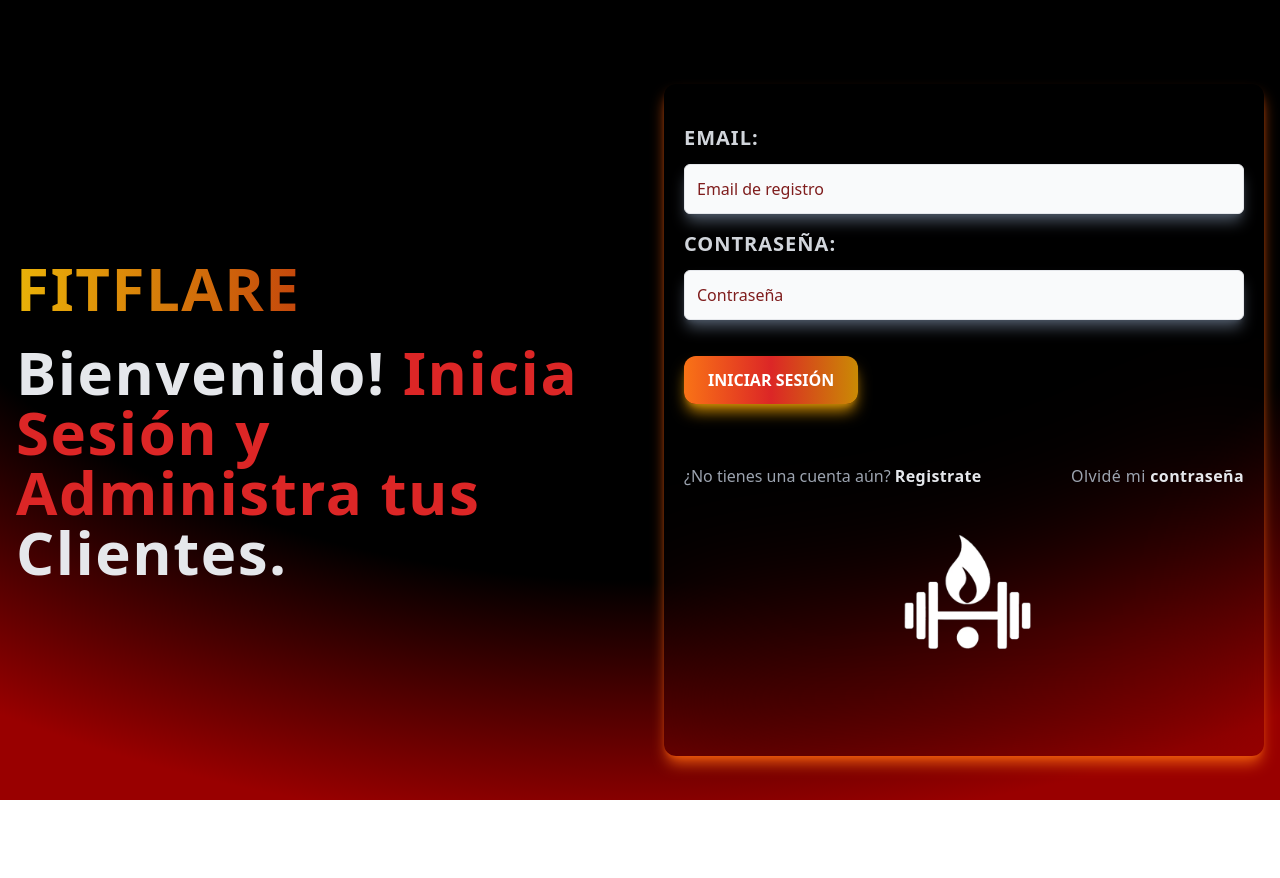
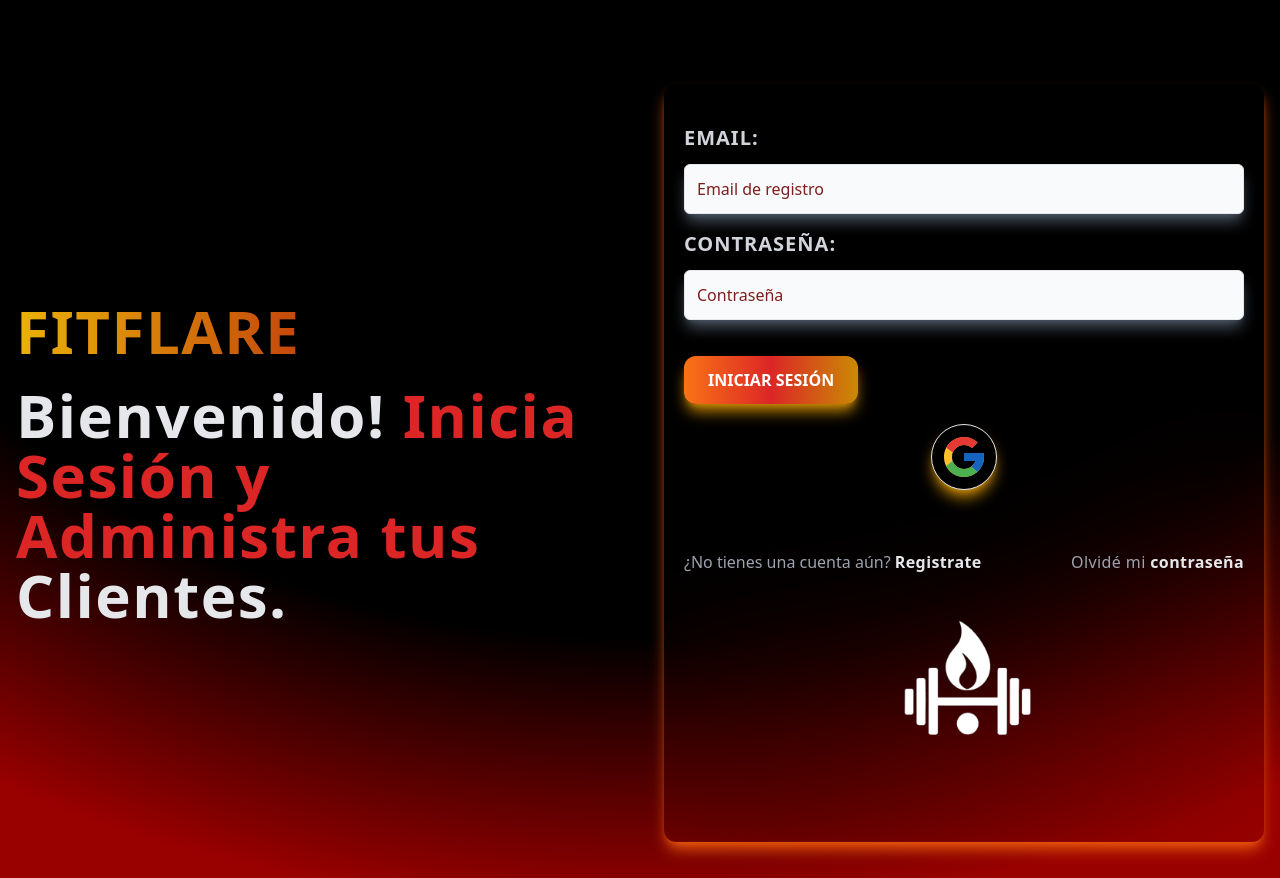
Before and after one commit to Alessandro1809/coliseo-frontend, a React (Vite) app: page / in a window 1280 px wide. Before the commit the page ends 800 px from the top, so only its background shows below. Built offline with nearby package versions, Linux system fonts and the light colour scheme; no server answers; what tailwindcss-animated would draw is missing.

Commit message:
initial G-auth

```diff
--- /dev/null
+++ b/src/components/Iconos/Google.jsx
@@ -0,0 +1,9 @@
+const Google = () => {
+  return (
+    <svg xmlns="http://www.w3.org/2000/svg" x="0px" y="0px" width="48" height="48" viewBox="0 0 48 48">
+<path fill="#fbc02d" d="M43.611,20.083H42V20H24v8h11.303c-1.649,4.657-6.08,8-11.303,8c-6.627,0-12-5.373-12-12	s5.373-12,12-12c3.059,0,5.842,1.154,7.961,3.039l5.657-5.657C34.046,6.053,29.268,4,24,4C12.955,4,4,12.955,4,24s8.955,20,20,20	s20-8.955,20-20C44,22.659,43.862,21.35,43.611,20.083z"></path><path fill="#e53935" d="M6.306,14.691l6.571,4.819C14.655,15.108,18.961,12,24,12c3.059,0,5.842,1.154,7.961,3.039	l5.657-5.657C34.046,6.053,29.268,4,24,4C16.318,4,9.656,8.337,6.306,14.691z"></path><path fill="#4caf50" d="M24,44c5.166,0,9.86-1.977,13.409-5.192l-6.19-5.238C29.211,35.091,26.715,36,24,36	c-5.202,0-9.619-3.317-11.283-7.946l-6.522,5.025C9.505,39.556,16.227,44,24,44z"></path><path fill="#1565c0" d="M43.611,20.083L43.595,20L42,20H24v8h11.303c-0.792,2.237-2.231,4.166-4.087,5.571	c0.001-0.001,0.002-0.001,0.003-0.002l6.19,5.238C36.971,39.205,44,34,44,24C44,22.659,43.862,21.35,43.611,20.083z"></path>
+</svg>
+  )
+}
+
+export default Google;
--- a/src/pages/publicRoutes/Login.jsx
+++ b/src/pages/publicRoutes/Login.jsx
@@ -4,6 +4,7 @@
 import ErrorMsg from "../../components/ErrorMsg";
 import clienteAxios from "../../config/axios";
 import useAuth from "../../hooks/useAuth";
+import Google from "../../components/Iconos/Google";
 
  const Login = () => {
 
@@ -12,6 +13,18 @@
     const [alerta,setAlerta]= useState({});
     const navigate = useNavigate();
     const {setAuth}=useAuth();
+
+    const logginWithGoogle= async (e)=>{
+      e.preventDefault();
+
+
+      try {
+        await clienteAxios('/entrenador/auth/google/callback');
+      } catch (error) {
+        console.log(error.msg)
+      }
+    }
+
     const handleSubmit = async (e)=>{
       e.preventDefault();
         //validation
@@ -85,6 +98,10 @@
           <input type="submit"
                     value='Iniciar sesión'
                     className="w-full px-6 py-3 mt-5 font-bold text-white uppercase transition-transform duration-500 shadow-lg rounded-xl bg-gradient-to-r from-orange-500 via-red-600 to-yellow-600 hover:cursor-pointer hover:scale-105 shadow-yellow-600 md:w-auto"/>
+        <div className="flex justify-center">
+        <button className="w-full p-2 mt-5 font-bold text-white uppercase transition-transform duration-500 bg-black border rounded-full shadow-lg hover:cursor-pointer hover:scale-105 shadow-yellow-600 md:w-auto"
+          onClick={logginWithGoogle}> <Google/></button>
+        </div>
         </form>
 
         <nav className="mt-10 lg:flex lg:justify-between">
@@ -93,7 +110,7 @@
         </nav>
 
         <picture className="flex justify-center">
-        <img src={logo} alt="Casco romano" className=" w-52"/>
+        <img src={logo} alt="FITFLARE_LOGO" className=" w-52"/>
         </picture>
       </div>
 
```
